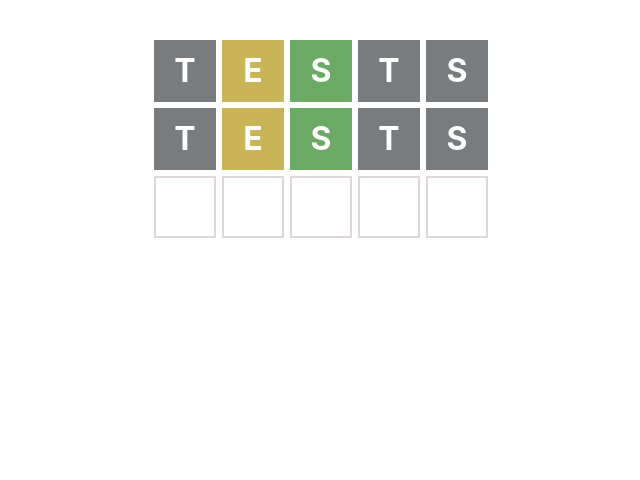
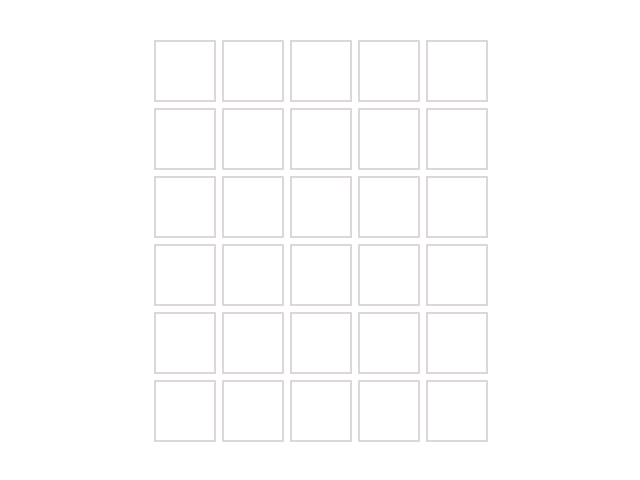
Before and after one commit to WholeStackDev/word-rummage, a React (Create React App) app: page / in a window 1280 px wide. Shown: the top 480 px of the page, without its empty margins (319-959 px from the left). Built offline with nearby package versions, Linux system fonts and the light colour scheme.

Commit message:
Added ActiveRow State, Fixed Row Colors
Co-authored-by: WholeStackDev <WholeStackDev@users.noreply.github.com>

```diff
--- a/src/App.js
+++ b/src/App.js
@@ -5,10 +5,12 @@ import { useState } from "react";
 
 const App = () => {
   const [answer, setAnswer] = useState(["B", "A", "C", "O", "N"]);
-  const [rowColors, setRowColors] = useState(["empty", "empty", "empty", "empty", "empty"]); // "empty", "absent", "misplaced", "correct"
+  const [activeRow, setActiveRow] = useState(0);
+  const [rowColors, setRowColors] = useState([["empty", "empty", "empty", "empty", "empty"],["empty", "empty", "empty", "empty", "empty"],["empty", "empty", "empty", "empty", "empty"],["empty", "empty", "empty", "empty", "empty"],["empty", "empty", "empty", "empty", "empty"],["empty", "empty", "empty", "empty", "empty"]]); // "empty", "absent", "misplaced", "correct"
 
   const handleGuess = (guess) => {
     const newColors = [];
+
     for (let i = 0; i < 5; i++) {
       if (guess[i] === answer[i]) {
         newColors.push("correct");
@@ -18,14 +20,20 @@ const App = () => {
         newColors.push("absent");
       }
     }
-    setRowColors(() => newColors);
+    const newRowColorsArray = [...rowColors];
+    newRowColorsArray[activeRow] = newColors;
+    setRowColors(() => newRowColorsArray);
+    setActiveRow((prev) => prev+1);
   };
 
   return (
     <div className="App">
-      <GuessRow />
-      <GuessRow />
-      <InputRow handleGuess={handleGuess} rowColors={rowColors} />
+      <InputRow handleGuess={handleGuess} rowColors={rowColors[0]} active={activeRow === 0 ? true : false} />
+      <InputRow handleGuess={handleGuess} rowColors={rowColors[1]} active={activeRow === 1 ? true : false}/>
+      <InputRow handleGuess={handleGuess} rowColors={rowColors[2]} active={activeRow === 2 ? true : false}/>
+      <InputRow handleGuess={handleGuess} rowColors={rowColors[3]} active={activeRow === 3 ? true : false}/>
+      <InputRow handleGuess={handleGuess} rowColors={rowColors[4]} active={activeRow === 4 ? true : false}/>
+      <InputRow handleGuess={handleGuess} rowColors={rowColors[5]} active={activeRow === 5 ? true : false}/>
     </div>
   );
 };
--- a/src/components/InputRow/inputRow.js
+++ b/src/components/InputRow/inputRow.js
@@ -14,16 +14,20 @@ const InputRow = (props) => {
         setInput(() => newInputArray);
       } else if (e.keyCode === 13 && inputRef.current.length === 5) {
         props.handleGuess(inputRef.current);
-      } else if (inputRef.current.length < 5) {
+      } else if (inputRef.current.length < 5 && e.keyCode > 64 && e.keyCode < 91) {
         setInput((prev) => [...prev, e.key.toUpperCase()]);
       }
     }
-    document.addEventListener("keydown", handleKeyDown);
+    if(props.active) {
+      document.addEventListener("keydown", handleKeyDown);
+    } else {
+      document.removeEventListener("keydown", handleKeyDown);
+    }
 
     return function cleanup() {
       document.removeEventListener("keydown", handleKeyDown);
     };
-  }, []);
+  }, [props]);
 
   return (
     <>
```
